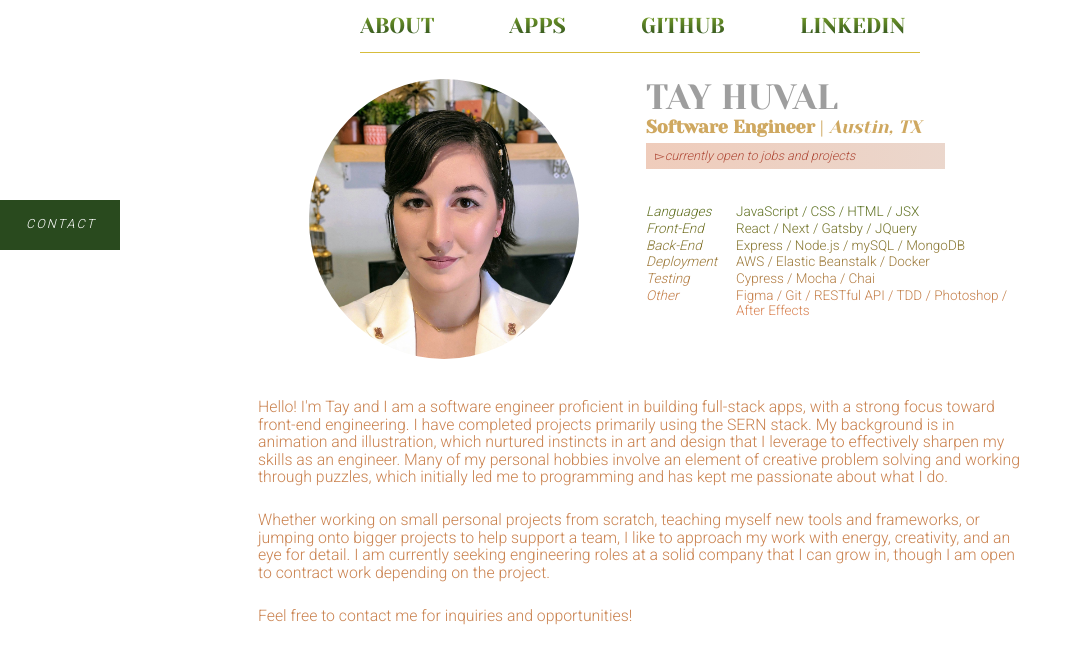
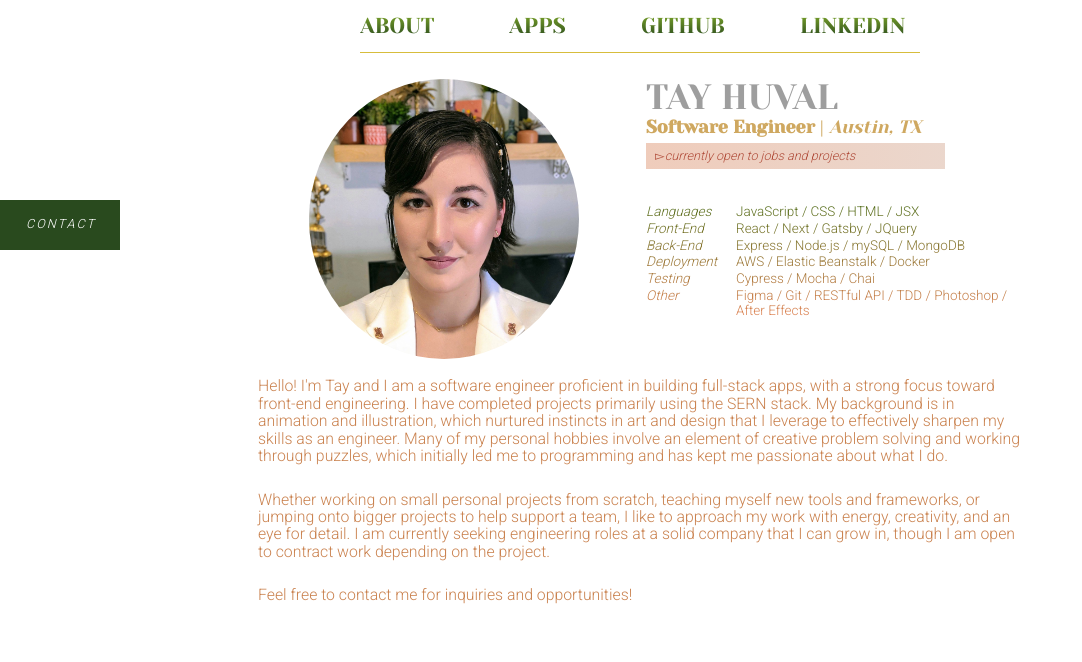
Before and after one commit to taylormleigh/tayMade, a Next.js app: page / in a window 1280 px wide. Shown: the top 662 px of the page, without its empty margins (0-1082 px from the left). Built offline with nearby package versions, Linux system fonts and the light colour scheme; grey boxes are pictures that could not be loaded.

Commit message:
detail styling: spacing on about page

```diff
--- a/styles.css
+++ b/styles.css
@@ -467,7 +467,7 @@ h6 {
 
 .aboutText {
   font-size: 0.88rem;
-  margin-top: 4vh;
+  margin-top: 1.4vh;
 }
 
 hgroup {
```
